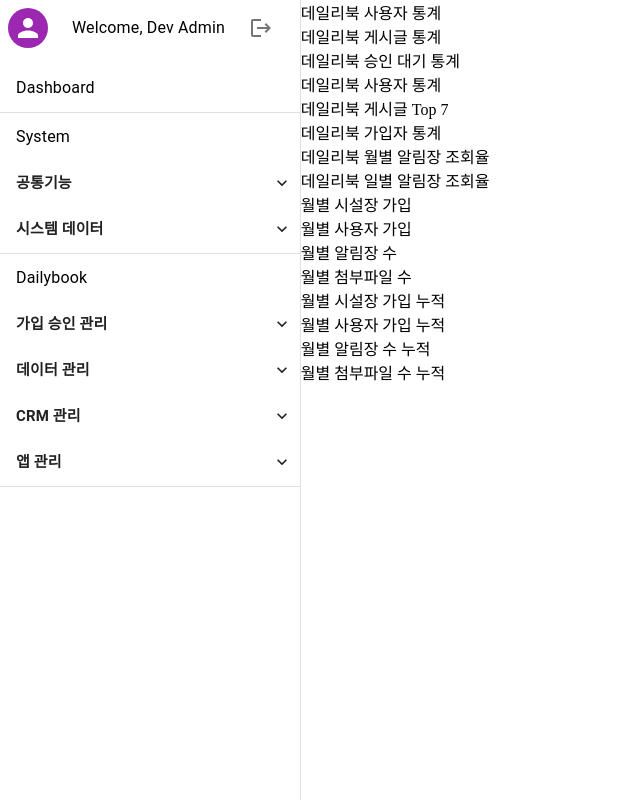
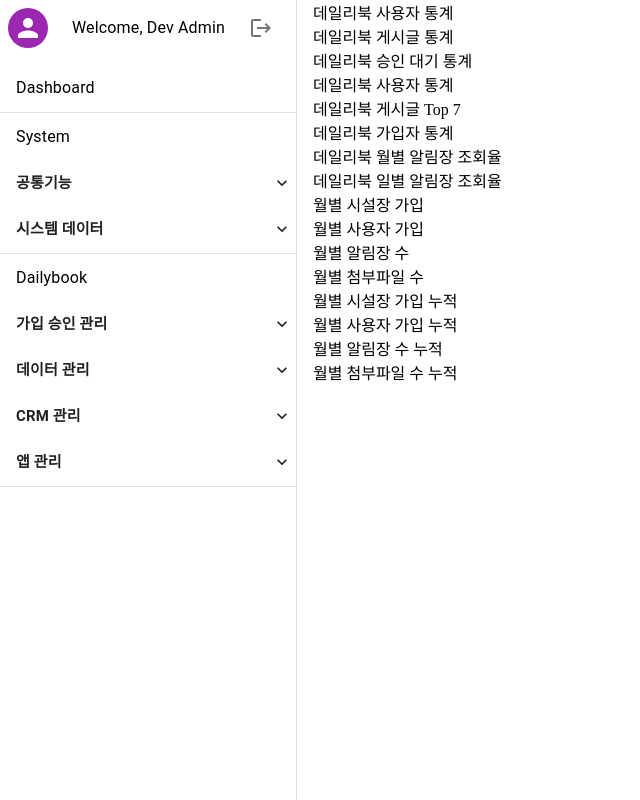
Before and after one commit to lighthouse-carenote/dailybook-admin, a React app: page / in a window 1280 px wide. Shown: the whole page, without its empty margins (0-640 px from the left). Built offline with nearby package versions, Linux system fonts and the light colour scheme.

Commit message:
[UI 수정] Layout 좌우 컨텐츠 여백 추가

```diff
--- a/src/components/Layout/Layout.tsx
+++ b/src/components/Layout/Layout.tsx
@@ -19,6 +19,7 @@ const Layout = ({ children }: LayoutProps) => {
       <Box
         sx={{
           width: "calc(100vw - 300px)",
+          marginLeft: "16px",
         }}
       >
         {children}
```
